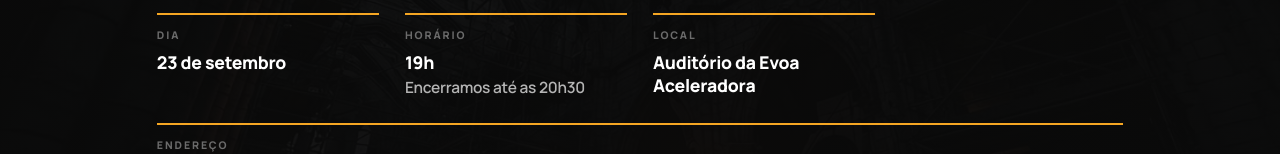
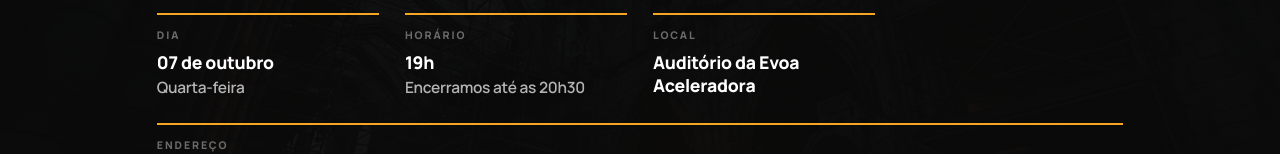
Before and after one commit to JoshuaGuirado/EventoIA, a plain HTML site: page index.html in a window 1280 px wide. Shown: the part 309-463 px from the top of the page. Drawn offline with Linux system fonts and the light colour scheme.

Commit message:
Mudar a data do encontro para 07 de outubro (quarta-feira)
Co-Authored-By: Claude Opus 5.5 <noreply@anthropic.com>

```diff
--- a/index.html
+++ b/index.html
@@ -219,7 +219,7 @@
   <ul class="info">
     <li>
       <span class="rot">Dia</span>
-      <span class="val">23 de setembro</span>
+      <span class="val">07 de outubro<small>Quarta-feira</small></span>
     </li>
     <li>
       <span class="rot">Horário</span>
```
